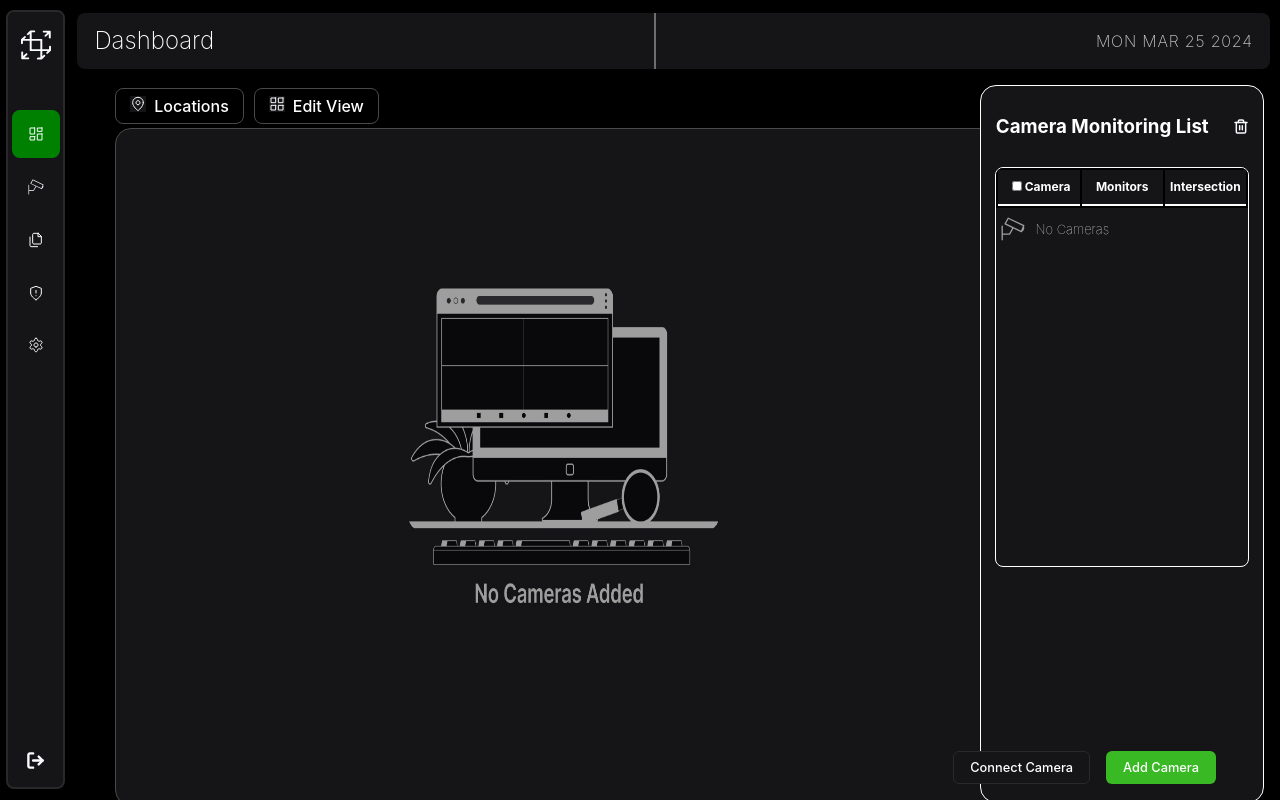
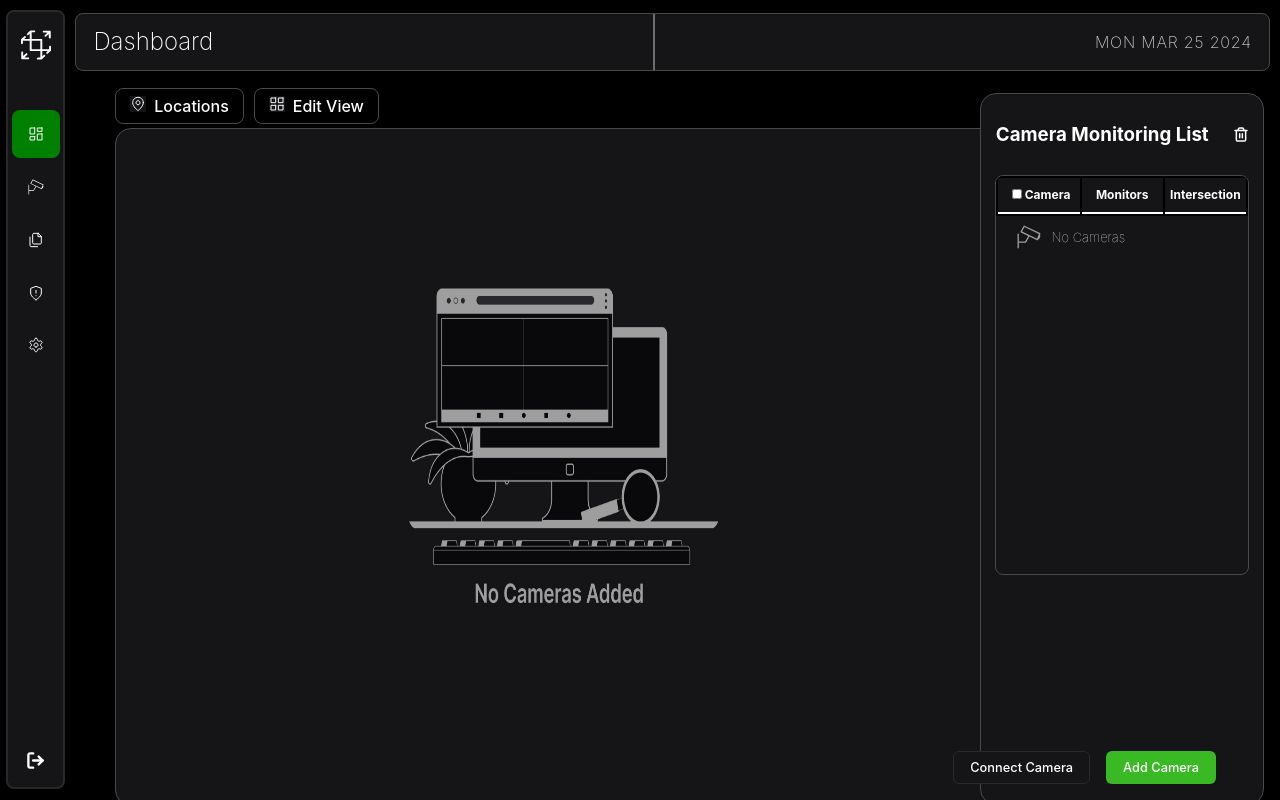
Before and after one commit to hassaan141/Figma-Frontend-React, a React (Create React App) app: page / in a window 1280 px wide. Built offline with nearby package versions, Linux system fonts and the light colour scheme.

Commit message:
more changes

```diff
--- a/src/Components/Camera/CameraModal.css
+++ b/src/Components/Camera/CameraModal.css
@@ -58,7 +58,7 @@
 }
 
 .cancel{
-  border: 1px white solid;
+  border: 1px solid #494949;
 }
 
 
--- a/src/Components/Events/EventTest.css
+++ b/src/Components/Events/EventTest.css
@@ -1,8 +1,8 @@
 .eventBox{
   background: #151517;
-  height: 89.5%;
+  height: 88.8%;
   width: 22%;
-  margin-top: 4.5rem;
+  margin-top: 5rem;
   margin-left: 3.5rem;
   border-radius: 1rem;
   position: fixed;
@@ -10,7 +10,7 @@
   top: 0.8rem;
   align-items: center;
   justify-content: center;
-  border: 1px white solid;
+  border: 1px solid #494949;
 
 }
 
@@ -27,7 +27,7 @@ img{
 }
 
 .table-container{
-  border: 1px white solid;
+  border: 1px solid #494949;
   height: 100vh;
 }
 .title{
@@ -114,6 +114,7 @@ margin-left: 5%;
   width: 16rem;
   font-weight: 100;
   font-size: small;
+  margin-left: 1rem;
 
 }
 
@@ -137,7 +138,7 @@ margin-left: 5%;
 .table-container th
 {
   height: 2rem;
-  width: 3rem
+
 }
 
 .table-container td
--- a/src/Components/Events/EventTest.jsx
+++ b/src/Components/Events/EventTest.jsx
@@ -49,7 +49,7 @@ function EventTest() {
     <div className='eventBox'>
       <div className='heading'>
         <h3 className='title'>Camera Monitoring List</h3>
-        <img src={img} alt="" />
+        <img className='trashimg' src={img} alt="" />
       </div>
       <div className='list'>
         <table className="table-container">
--- a/src/Components/Events/EventsMonitoring.css
+++ b/src/Components/Events/EventsMonitoring.css
@@ -1,5 +1,3 @@
-@import url('https://fonts.googleapis.com/css2?family=Roboto:wght@400;500;700&display=swap');
-
 .events-header {
   display: flex;
   justify-content: space-between; /* Positions the title and count on opposite ends */
@@ -15,7 +13,7 @@
   border-radius: 8px;
   width: 475px; /* Adjust based on your content */
   max-height: 600px;
-  border: 1px solid white;
+  border: 1px solid #494949;
   position: fixed;
   right: 10px;
   bottom: 10px;
@@ -67,7 +65,7 @@
 .table-cell {
   display: table-cell;
   padding: 8px; /* Padding inside each cell */
-  border-bottom: 1px solid #fff; /* Visual separation of rows */
+  border: 1px solid #494949;
   text-align: left; /* Align text to the left in each cell */
 }
 
--- a/src/Components/Top/top.styles.css
+++ b/src/Components/Top/top.styles.css
@@ -16,6 +16,7 @@
   top: 0;
   right: 0;
 border-radius: 8px;
+border: 1px solid #494949;
 /* border: 2px solid var(--Black-darkmode-widgetborders-003, #29292C); */
 /* background: var(--Black-darkmode-widgetsurface-002, #151517); */
 }
```
